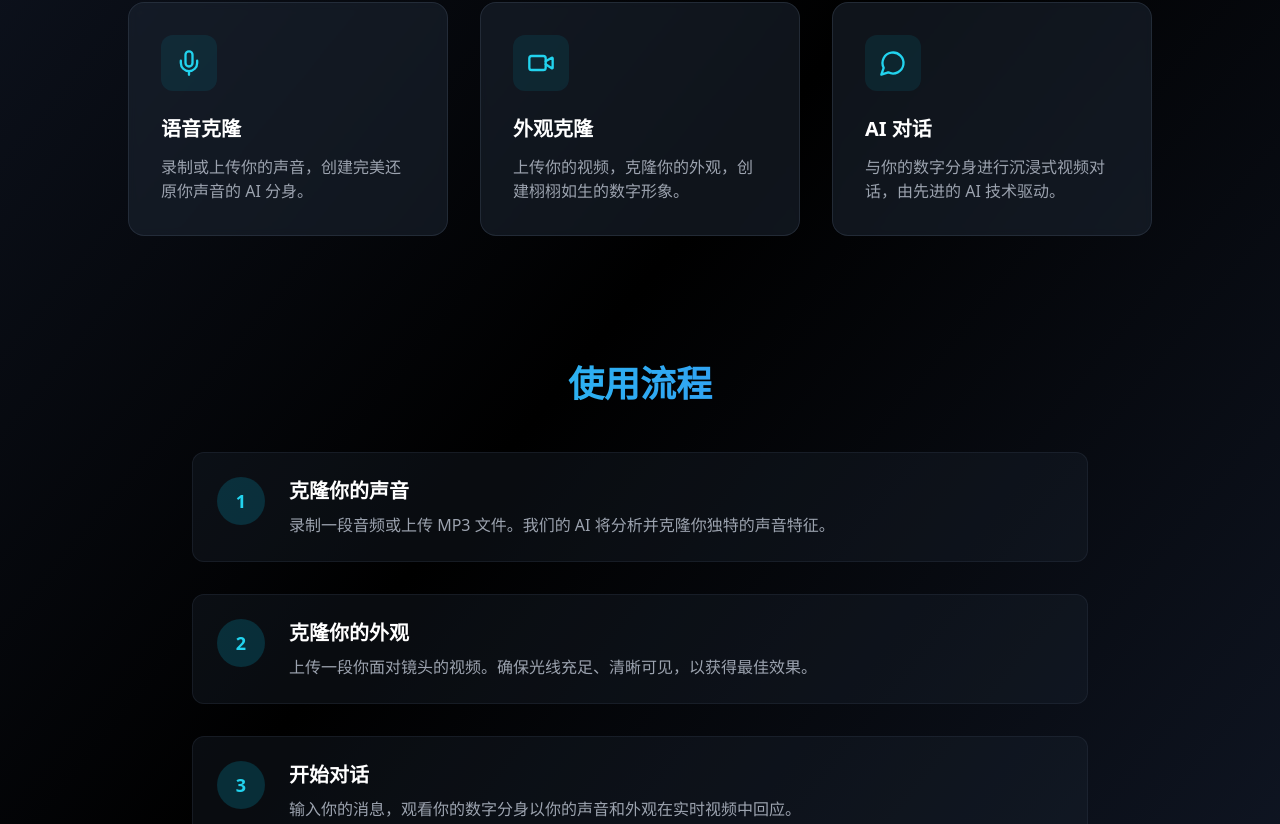
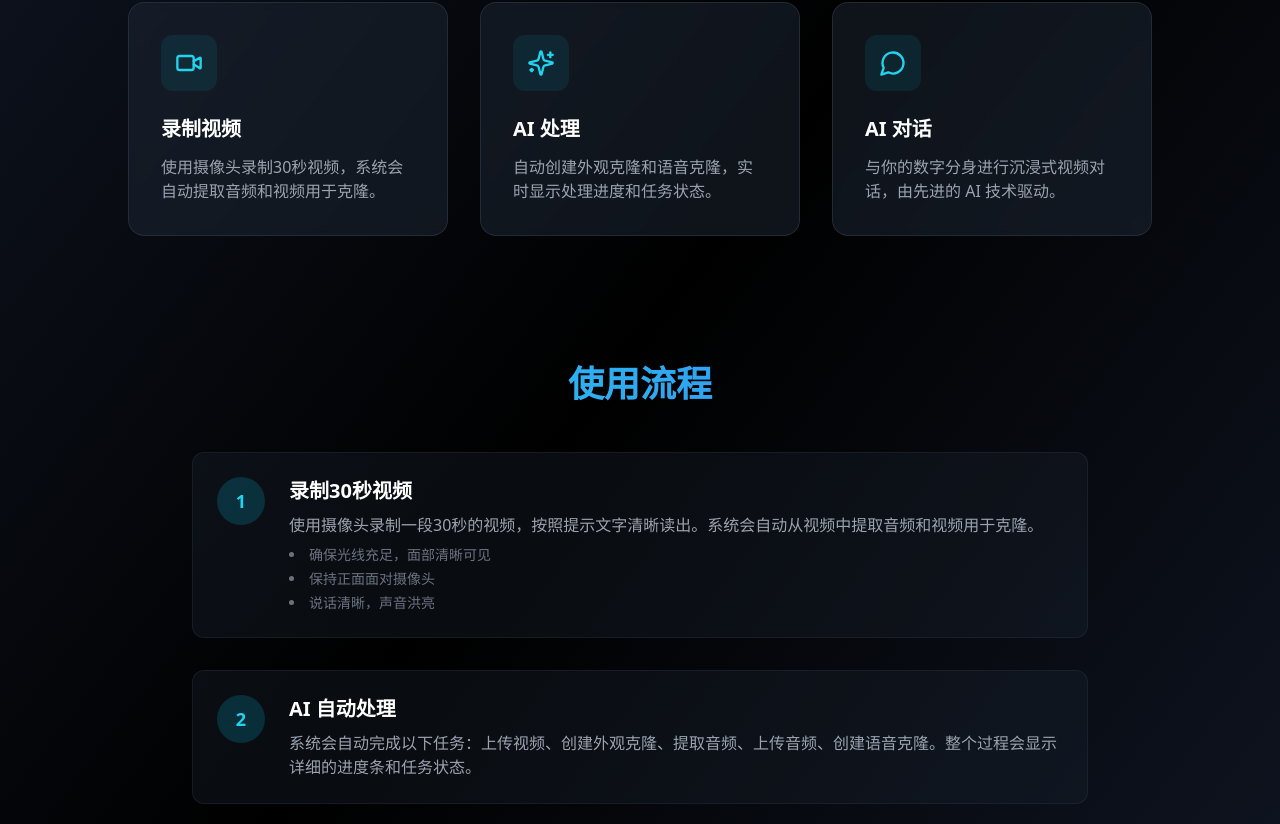
Before and after one commit to henryli127-lang/digitaltwin, a Next.js app: page / in a window 1280 px wide. Shown: the part 496-1320 px from the top of the page. Built offline with nearby package versions, Linux system fonts and the light colour scheme.

Commit message:
aliyun oss

```diff
--- a/app/create/page.tsx
+++ b/app/create/page.tsx
@@ -235,21 +235,28 @@ export default function CreatePage() {
     });
   };
 
-  // Load saved state from localStorage
+  // Only check localStorage if coming from homepage (not when explicitly creating new)
   useEffect(() => {
+    // Check URL search params to see if we should skip auto-detection
+    const urlParams = new URLSearchParams(window.location.search);
+    const skipAutoDetect = urlParams.get('new') === 'true';
+
+    if (skipAutoDetect) {
+      // Clear any existing data and start fresh
+      localStorage.removeItem('digital_replica_voice_id');
+      localStorage.removeItem('digital_replica_scene_id');
+      return;
+    }
+
+    // Only auto-detect on first visit (not when explicitly creating)
     const savedVoiceId = localStorage.getItem('digital_replica_voice_id');
     const savedSceneId = localStorage.getItem('digital_replica_scene_id');
 
     if (savedVoiceId && savedSceneId) {
-      setStepStatus({
-        completed: true,
-        voiceId: savedVoiceId,
-        sceneId: savedSceneId,
-        loading: false,
-      });
-      setCurrentStep(3);
+      // If both exist, redirect to chat (user should go through homepage)
+      router.push('/chat');
     }
-  }, []);
+  }, [router]);
 
   // Cleanup on unmount
   useEffect(() => {
--- a/app/page.tsx
+++ b/app/page.tsx
@@ -44,7 +44,7 @@ export default function Home() {
           </h1>
 
           <p className="text-xl md:text-2xl text-gray-400 max-w-3xl mx-auto mb-12">
-            创建你的 AI 数字分身。克隆你的声音和外观，然后与自己进行沉浸式对话。
+            录制一段30秒视频，AI 自动创建你的数字分身。然后与拥有你声音和外观的数字分身进行沉浸式对话。
           </p>
 
           {/* Status Banner */}
@@ -71,13 +71,18 @@ export default function Home() {
                   开始对话
                   <ArrowRight className="w-5 h-5 group-hover:translate-x-1 transition-transform" />
                 </Link>
-                <Link
-                  href="/create"
+                <button
+                  onClick={() => {
+                    // Clear localStorage and redirect to create page
+                    localStorage.removeItem('digital_replica_voice_id');
+                    localStorage.removeItem('digital_replica_scene_id');
+                    router.push('/create?new=true');
+                  }}
                   className="px-8 py-4 bg-gray-800 hover:bg-gray-700 border border-gray-700 rounded-xl font-semibold text-lg transition-all flex items-center gap-2"
                 >
                   <User className="w-5 h-5" />
                   重新创建
-                </Link>
+                </button>
               </>
             ) : !isChecking ? (
               <Link
@@ -96,25 +101,25 @@ export default function Home() {
 
         {/* Features Grid */}
         <div className="grid md:grid-cols-3 gap-8 mt-20 max-w-5xl mx-auto">
-          {/* Feature 1: Voice Cloning */}
-          <div className="group p-8 bg-gray-800/50 backdrop-blur-sm rounded-2xl border border-gray-700/50 hover:border-cyan-500/50 transition-all hover:transform hover:scale-105">
-            <div className="w-14 h-14 bg-cyan-500/10 rounded-xl flex items-center justify-center mb-6 group-hover:bg-cyan-500/20 transition-colors">
-              <Mic className="w-7 h-7 text-cyan-400" />
-            </div>
-            <h3 className="text-xl font-semibold mb-3">语音克隆</h3>
-            <p className="text-gray-400">
-              录制或上传你的声音，创建完美还原你声音的 AI 分身。
-            </p>
-          </div>
-
-          {/* Feature 2: Appearance Cloning */}
+          {/* Feature 1: Video Recording */}
           <div className="group p-8 bg-gray-800/50 backdrop-blur-sm rounded-2xl border border-gray-700/50 hover:border-cyan-500/50 transition-all hover:transform hover:scale-105">
             <div className="w-14 h-14 bg-cyan-500/10 rounded-xl flex items-center justify-center mb-6 group-hover:bg-cyan-500/20 transition-colors">
               <Video className="w-7 h-7 text-cyan-400" />
             </div>
-            <h3 className="text-xl font-semibold mb-3">外观克隆</h3>
+            <h3 className="text-xl font-semibold mb-3">录制视频</h3>
             <p className="text-gray-400">
-              上传你的视频，克隆你的外观，创建栩栩如生的数字形象。
+              使用摄像头录制30秒视频，系统会自动提取音频和视频用于克隆。
+            </p>
+          </div>
+
+          {/* Feature 2: AI Processing */}
+          <div className="group p-8 bg-gray-800/50 backdrop-blur-sm rounded-2xl border border-gray-700/50 hover:border-cyan-500/50 transition-all hover:transform hover:scale-105">
+            <div className="w-14 h-14 bg-cyan-500/10 rounded-xl flex items-center justify-center mb-6 group-hover:bg-cyan-500/20 transition-colors">
+              <Sparkles className="w-7 h-7 text-cyan-400" />
+            </div>
+            <h3 className="text-xl font-semibold mb-3">AI 处理</h3>
+            <p className="text-gray-400">
+              自动创建外观克隆和语音克隆，实时显示处理进度和任务状态。
             </p>
           </div>
 
@@ -143,10 +148,15 @@ export default function Home() {
                 1
               </div>
               <div className="flex-1">
-                <h3 className="text-xl font-semibold mb-2">克隆你的声音</h3>
+                <h3 className="text-xl font-semibold mb-2">录制30秒视频</h3>
                 <p className="text-gray-400">
-                  录制一段音频或上传 MP3 文件。我们的 AI 将分析并克隆你独特的声音特征。
+                  使用摄像头录制一段30秒的视频，按照提示文字清晰读出。系统会自动从视频中提取音频和视频用于克隆。
                 </p>
+                <ul className="mt-2 text-sm text-gray-500 list-disc list-inside space-y-1">
+                  <li>确保光线充足，面部清晰可见</li>
+                  <li>保持正面面对摄像头</li>
+                  <li>说话清晰，声音洪亮</li>
+                </ul>
               </div>
             </div>
 
@@ -156,9 +166,9 @@ export default function Home() {
                 2
               </div>
               <div className="flex-1">
-                <h3 className="text-xl font-semibold mb-2">克隆你的外观</h3>
+                <h3 className="text-xl font-semibold mb-2">AI 自动处理</h3>
                 <p className="text-gray-400">
-                  上传一段你面对镜头的视频。确保光线充足、清晰可见，以获得最佳效果。
+                  系统会自动完成以下任务：上传视频、创建外观克隆、提取音频、上传音频、创建语音克隆。整个过程会显示详细的进度条和任务状态。
                 </p>
               </div>
             </div>
@@ -171,7 +181,7 @@ export default function Home() {
               <div className="flex-1">
                 <h3 className="text-xl font-semibold mb-2">开始对话</h3>
                 <p className="text-gray-400">
-                  输入你的消息，观看你的数字分身以你的声音和外观在实时视频中回应。
+                  处理完成后，输入你的消息，观看你的数字分身以你的声音和外观在实时视频中回应。
                 </p>
               </div>
             </div>
```
